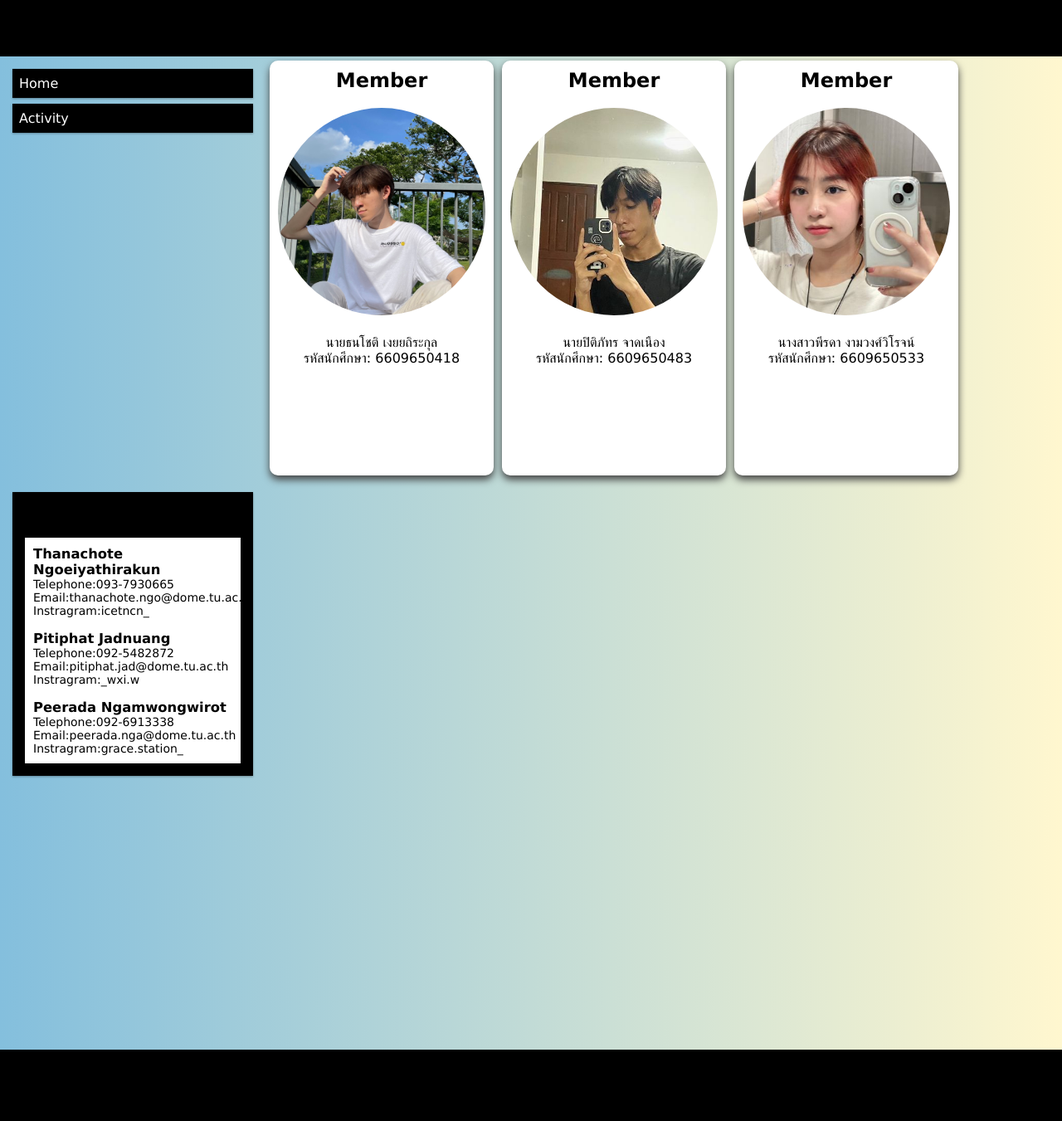
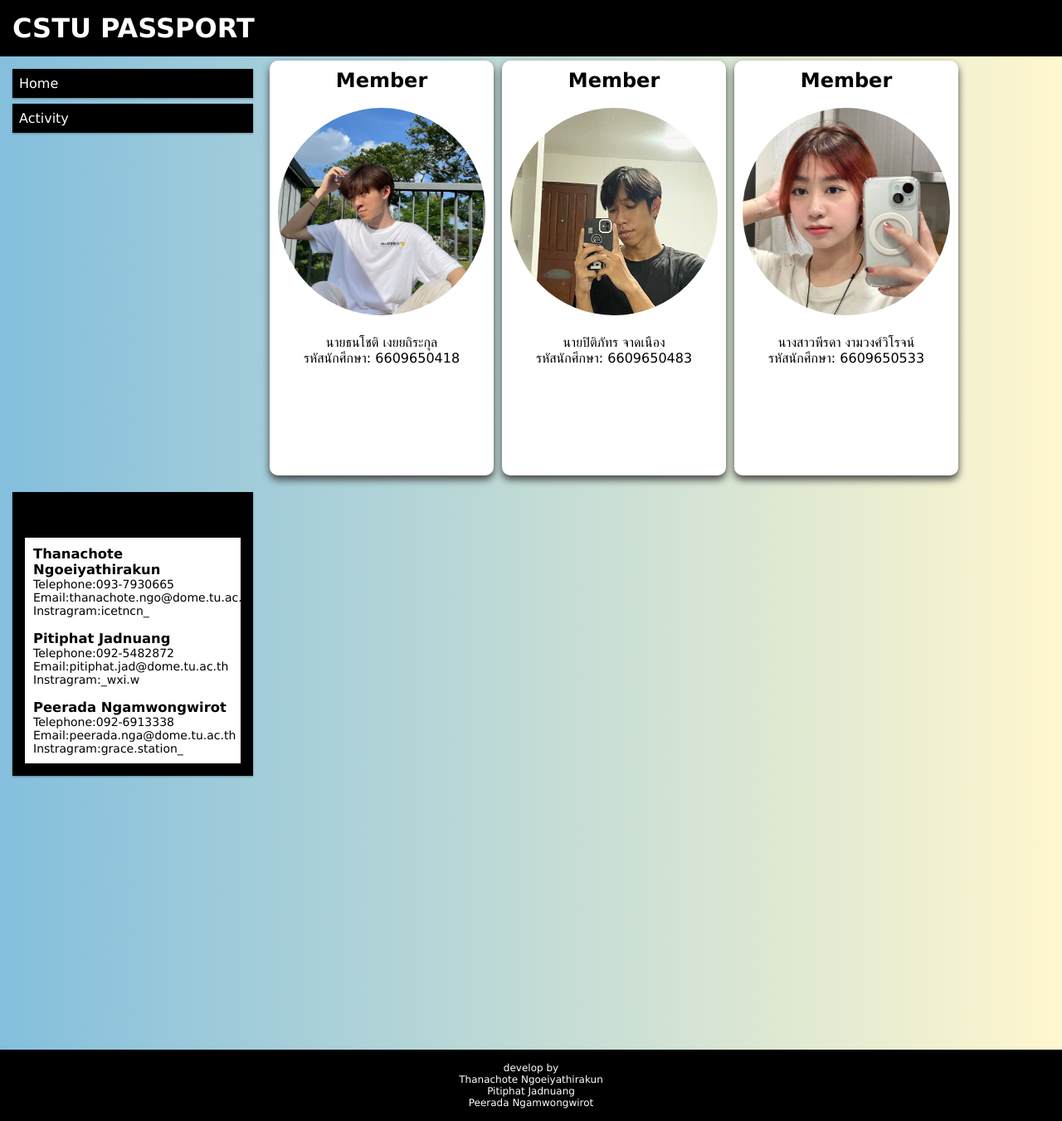
Before and after one commit to woonwhy/CS100-Project-G39, a plain HTML site: page index.html in a window 1280 px wide. Shown: the whole page at 83% size. Drawn offline with Linux system fonts and the light colour scheme.

Commit message:
modifed header and footer

```diff
--- a/style/style.css
+++ b/style/style.css
@@ -25,6 +25,11 @@
     background-color: #000;
     color: #ffffff;
     padding: 15px;
+  }
+  .header h1{
+
+    color: #ffffff;
+
   }
 
   .menu ul {
@@ -65,6 +70,9 @@
     font-size: 12px;
     padding: 15px;
    margin-top: 315px;
+  }
+  .footer p{
+    color: #ffffff;
   }
 
   /* For mobile phones: */
```
